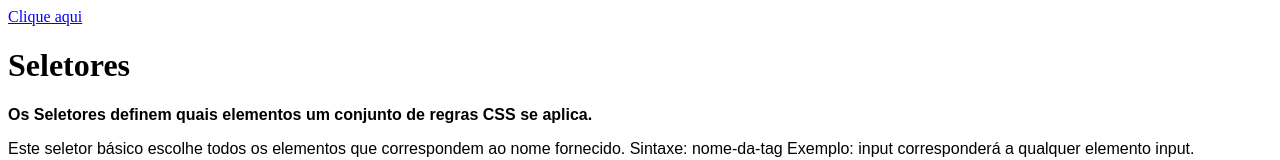
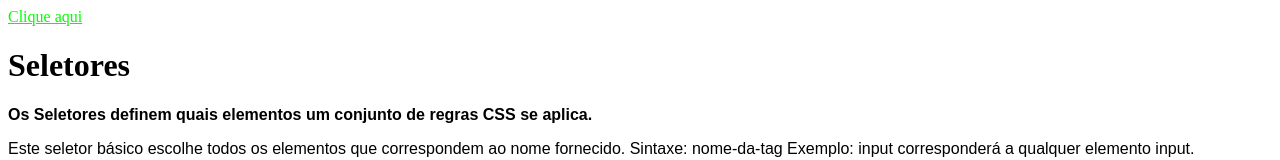
Before and after one commit to Gildo-Pereira/desenvolve-introducao-web, a plain HTML site: page seletores/index.html in a window 1280 px wide. In both pictures the pointer is over the link "Clique aqui". Shown: the top 160 px of the page. Drawn offline with Linux system fonts and the light colour scheme.

Commit message:
Update style.css

```diff
--- a/seletores/style.css
+++ b/seletores/style.css
@@ -4,7 +4,7 @@ a{
 }
 
 a:hover{
-    color: blue;
+    color: lime;
 }
 
 /*2*/
```
